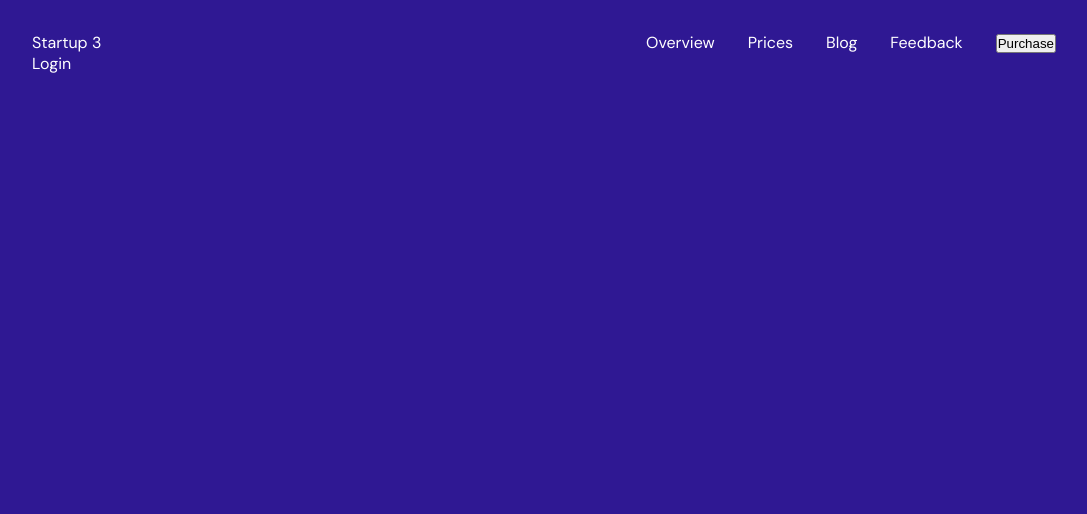
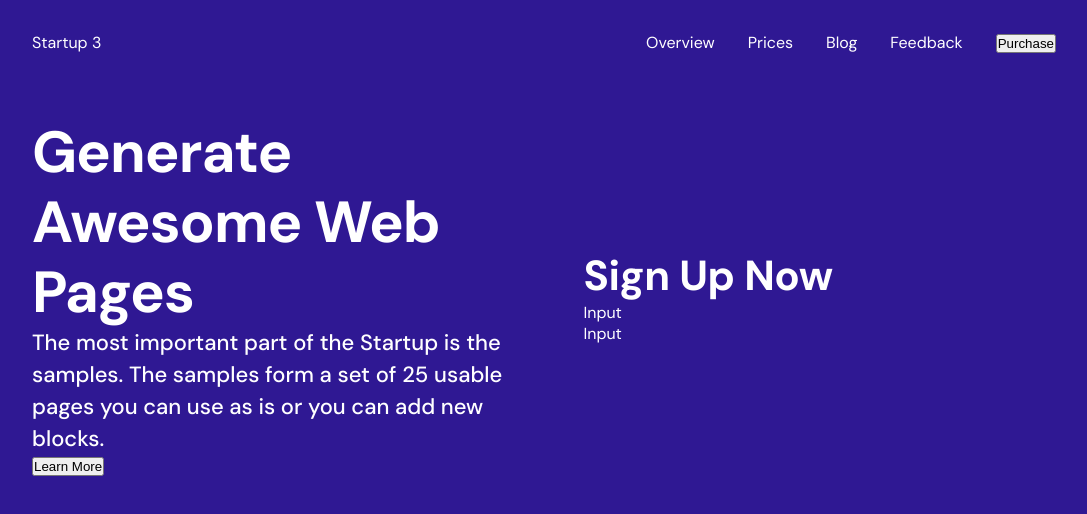
Before and after one commit to SebastianJedrak/landing-page-lex, a React (Vite) app: page / in a window 1280 px wide. Shown: the top 514 px of the page, without its empty margins (96-1183 px from the left). Built offline with nearby package versions, Linux system fonts and the light colour scheme.

Commit message:
feat: basic structure for Login page

```diff
--- a/src/components/UI/Card.tsx
+++ b/src/components/UI/Card.tsx
@@ -1,7 +1,11 @@
 import "./Card.scss";
 
-const Card: React.FC = () => {
-  return <div>Card</div>;
+interface CardProps {
+  children: string | React.ReactNode | React.ReactNode[];
 }
 
+const Card: React.FC<CardProps> = ({ children }) => {
+  return <div>{children}</div>;
+};
+
 export default Card;
--- a/src/components/UI/Navbar.scss
+++ b/src/components/UI/Navbar.scss
@@ -1,9 +1,10 @@
 @use "../../variables.scss" as *;
 
-.navbar {
+.navbar-ui {
   width: 100%;
   display: flex;
   justify-content: space-between;
+  margin-bottom: 5vw;
 
   ul {
     display: flex;
--- a/src/components/UI/Navbar.tsx
+++ b/src/components/UI/Navbar.tsx
@@ -4,7 +4,7 @@ import NavItem from "./NavItem";
 
 const Navbar: React.FC = () => {
   return (
-    <nav className="navbar">
+    <nav className="navbar-ui">
       <span>Startup 3</span>
       <ul>
         <NavItem label="Overview" />
--- a/src/components/pages/Login.scss
+++ b/src/components/pages/Login.scss
@@ -1 +1,14 @@
 @use "../../variables.scss" as *;
+
+.login-page {
+  main {
+    display: flex;
+    justify-content: center;
+    align-items: center;
+    gap: 79px;
+
+    .login-page__content {
+        width: 50%;
+    }
+  }
+}
--- a/src/components/pages/Login.tsx
+++ b/src/components/pages/Login.tsx
@@ -1,12 +1,35 @@
+import Button from "../UI/Button";
+import Card from "../UI/Card";
+import Input from "../UI/Input";
 import Navbar from "../UI/Navbar";
 import "./Login.scss";
 
 const Login: React.FC = () => {
   return (
-    <>
+    <div className="login-page">
       <Navbar />
-      <div>Login</div>
-    </>
+      <main>
+        <div className="login-page__content">
+          <h2>Generate Awesome Web Pages</h2>
+          <h5>
+            The most important part of the Startup is the samples. The samples
+            form a set of 25 usable pages you can use as is or you can add new
+            blocks.
+          </h5>
+          <Button label="Learn More" />
+        </div>
+
+        <div className="login-page__content">
+          <Card>
+            <h3>Sign Up Now</h3>
+            <form>
+              <Input />
+              <Input />
+            </form>
+          </Card>
+        </div>
+      </main>
+    </div>
   );
 };
 
```
Lines whose indentation alone changed are shown as unchanged.
